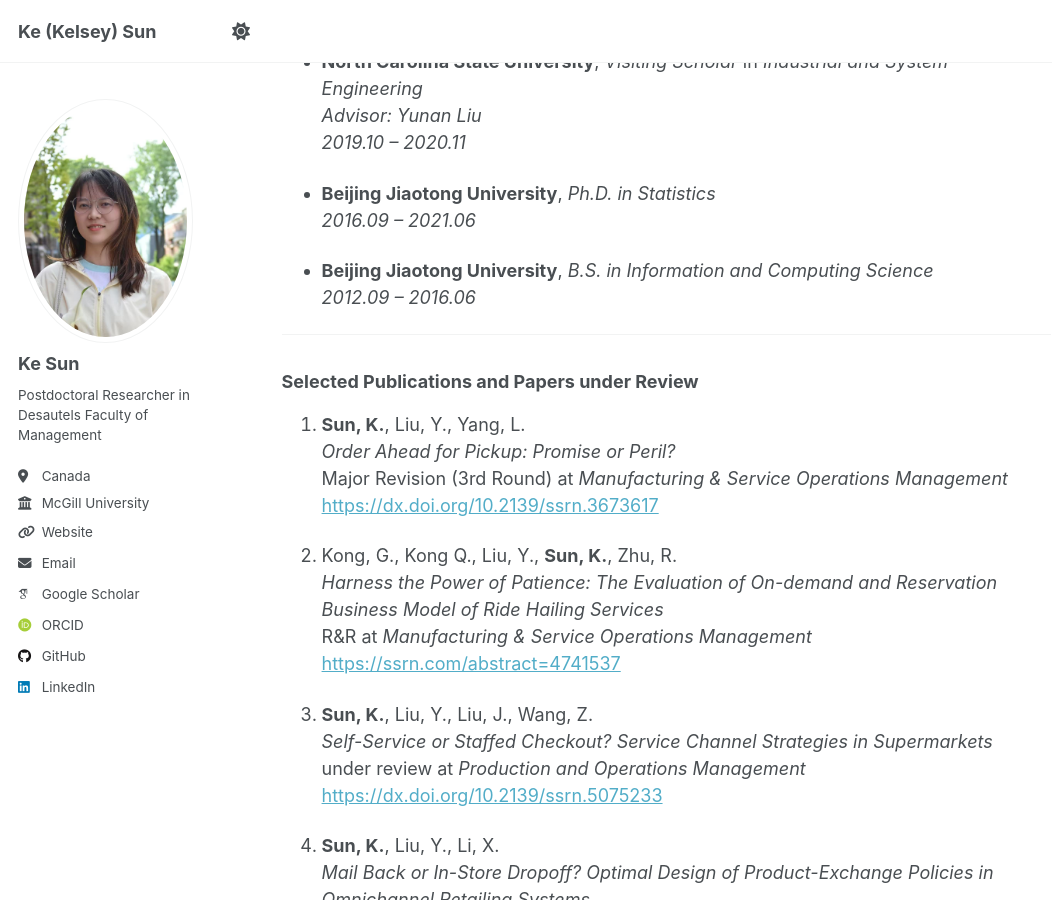
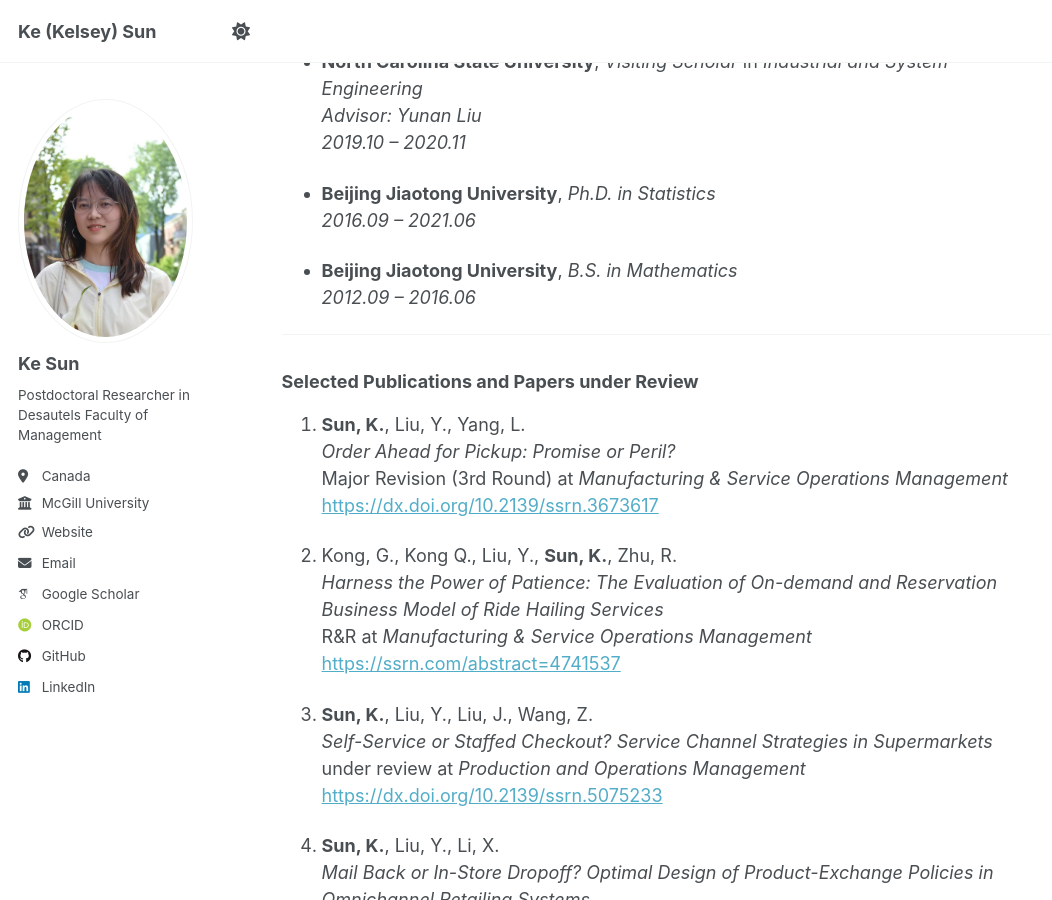
Before and after one commit to KeSun-2025/KeSun-2025.github.io, a Jekyll site: the page built from _pages/about.md, in a window 1280 px wide and 900 px high, scrolled down 603 px. Shown: the whole window, without its empty margins (0-1052 px from the left). Built offline with Jekyll 4.4.1, drawn with Linux system fonts in a browser that asks for light colours; some web fonts are replaced.

Commit message:
Update about.md

```diff
--- a/_pages/about.md
+++ b/_pages/about.md
@@ -33,7 +33,7 @@ redirect_from:
 - **Beijing Jiaotong University**, *Ph.D. in Statistics*
   *2016.09 – 2021.06*
 
-- **Beijing Jiaotong University**, *B.S. in Information and Computing Science*
+- **Beijing Jiaotong University**, *B.S. in Mathematics*
   *2012.09 – 2016.06*
 
 ---
```
